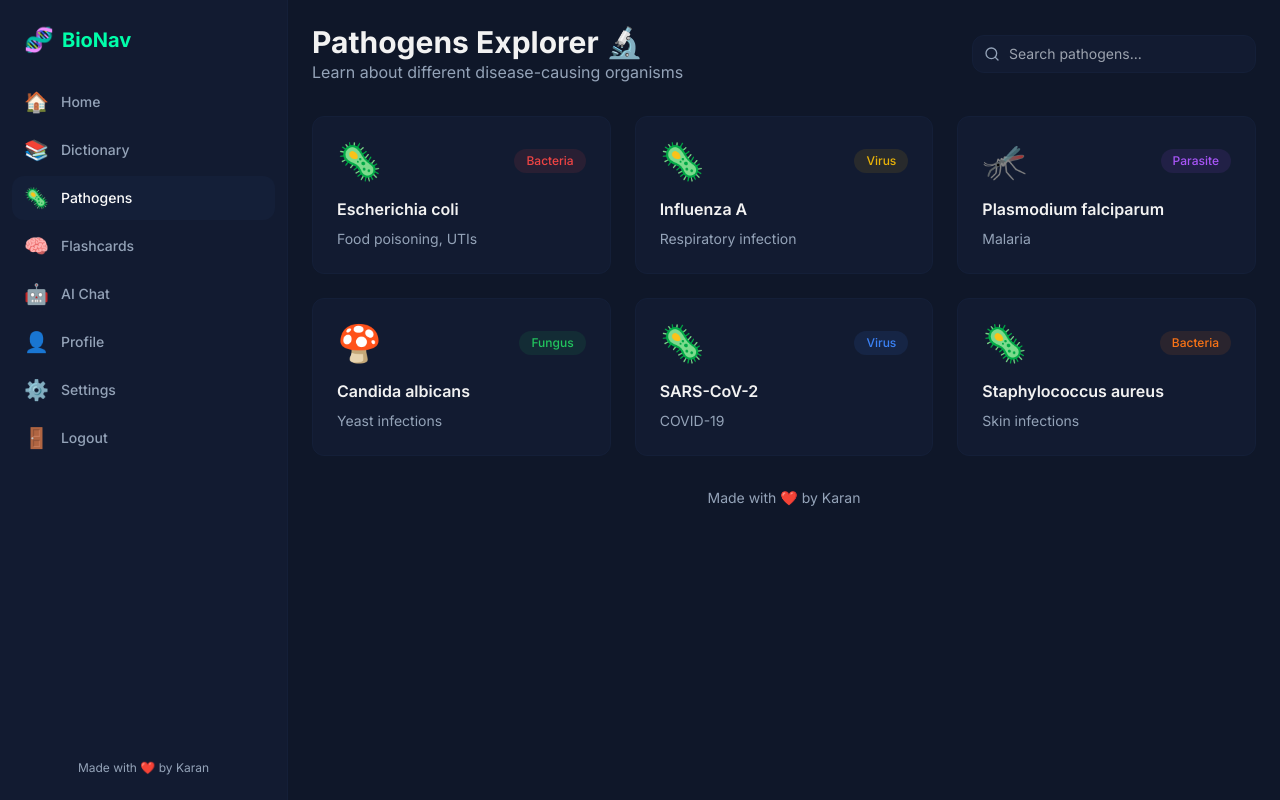
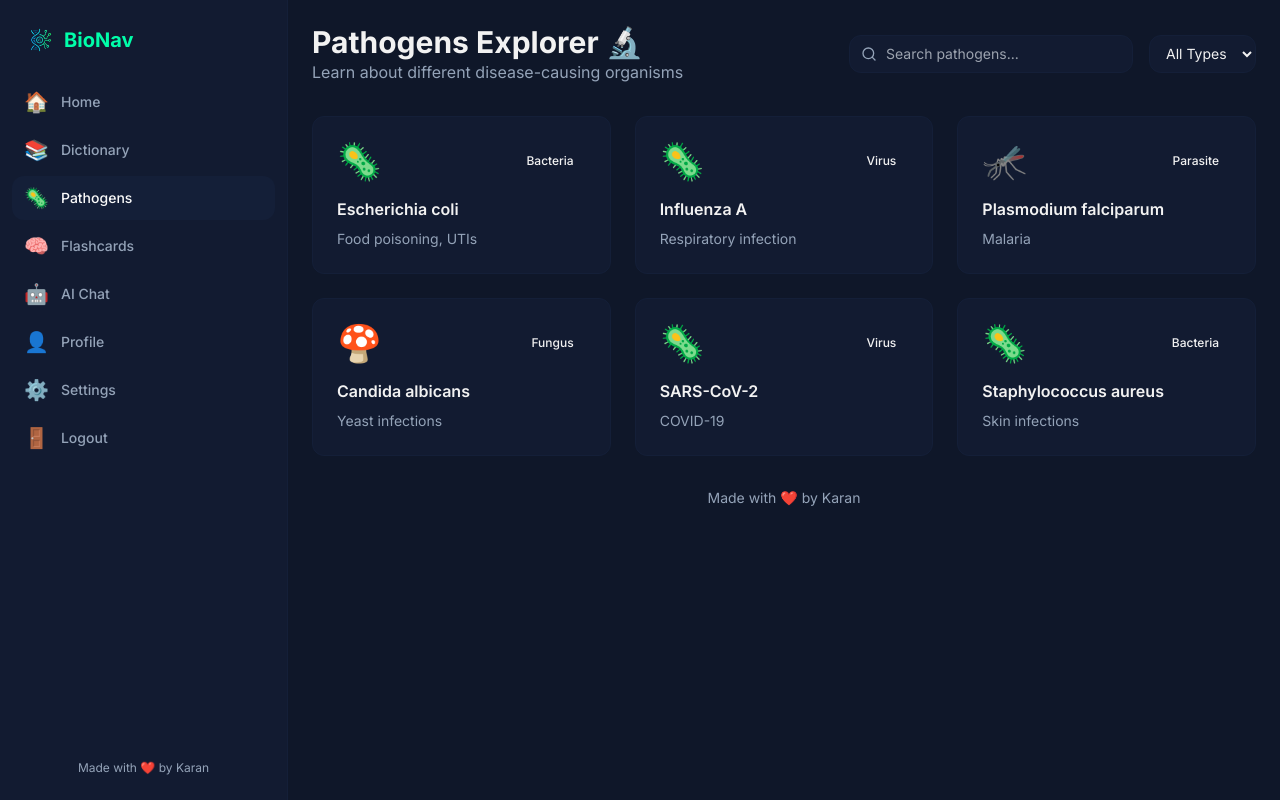
Before and after one commit to Karandev2007/BioNav, a Next.js app: page /pathogens in a window 1280 px wide. Built offline with nearby package versions, Linux system fonts and the light colour scheme; no server answers.

Commit message:
bug fixes
branding
refined and clean pathogens data and move to pathogens.json.
fixed sidebar on flashcards page.

```diff
--- a/app/(dashboard)/flashcards/page.tsx
+++ b/app/(dashboard)/flashcards/page.tsx
@@ -1,7 +1,6 @@
 "use client";
 
 import { useState } from "react";
-import { Sidebar } from "@/components/sidebar";
 import terms from "@/data/biology-terms.json";
 
 type Flashcard = {
@@ -34,14 +33,9 @@ export default function FlashcardsPage() {
   };
 
   return (
-    <div className="h-full relative">
-      <div className="hidden h-full md:flex md:w-72 md:flex-col md:fixed md:inset-y-0 z-[80] bg-gray-900">
-        <Sidebar />
-      </div>
-      <main className="md:pl-72">
-        <div className="mx-auto max-w-4xl space-y-4 p-8">
+    <div className="container mx-auto max-w-4xl space-y-4 p-6">
       <div className="flex items-center justify-between">
-            <h2 className="text-3xl font-bold tracking-tight">Flashcards</h2>
+        <h2 className="text-3xl font-bold tracking-tight">Flashcards 🧠</h2>
       </div>
 
       <div className="flex flex-col items-center justify-center min-h-[60vh]">
@@ -88,8 +82,6 @@ export default function FlashcardsPage() {
           </button>
         </div>
       </div>
-        </div>
-      </main>
 
       <style jsx>{`
         .perspective-1000 {
--- a/app/(dashboard)/pathogens/page.tsx
+++ b/app/(dashboard)/pathogens/page.tsx
@@ -1,51 +1,21 @@
+"use client";
+
+import { useState } from "react";
 import { Search } from "lucide-react";
-
-const pathogens = [
-  {
-    name: "Escherichia coli",
-    type: "Bacteria",
-    description: "Food poisoning, UTIs",
-    emoji: "🦠",
-    color: "bg-red-500/10 text-red-500",
-  },
-  {
-    name: "Influenza A",
-    type: "Virus",
-    description: "Respiratory infection",
-    emoji: "🦠",
-    color: "bg-yellow-500/10 text-yellow-500",
-  },
-  {
-    name: "Plasmodium falciparum",
-    type: "Parasite",
-    description: "Malaria",
-    emoji: "🦟",
-    color: "bg-purple-500/10 text-purple-500",
-  },
-  {
-    name: "Candida albicans",
-    type: "Fungus",
-    description: "Yeast infections",
-    emoji: "🍄",
-    color: "bg-green-500/10 text-green-500",
-  },
-  {
-    name: "SARS-CoV-2",
-    type: "Virus",
-    description: "COVID-19",
-    emoji: "🦠",
-    color: "bg-blue-500/10 text-blue-500",
-  },
-  {
-    name: "Staphylococcus aureus",
-    type: "Bacteria",
-    description: "Skin infections",
-    emoji: "🦠",
-    color: "bg-orange-500/10 text-orange-500",
-  },
-];
+import pathogens from "@/data/pathogens.json";
 
 export default function PathogensPage() {
+  const [search, setSearch] = useState("");
+  const [type, setType] = useState("all");
+
+  const filteredPathogens = pathogens.pathogens.filter((pathogen) => {
+    const matchesSearch =
+      pathogen.name.toLowerCase().includes(search.toLowerCase()) ||
+      pathogen.description.toLowerCase().includes(search.toLowerCase());
+    const matchesType = type === "all" || pathogen.type.toLowerCase() === type.toLowerCase();
+    return matchesSearch && matchesType;
+  });
+
   return (
     <div className="container mx-auto p-6">
       <div className="mb-8 flex flex-col gap-4 md:flex-row md:items-center md:justify-between">
@@ -55,20 +25,35 @@ export default function PathogensPage() {
             Learn about different disease-causing organisms
           </p>
         </div>
+        <div className="flex gap-4">
           <div className="relative">
             <Search className="absolute left-3 top-1/2 h-4 w-4 -translate-y-1/2 text-muted-foreground" />
             <input
               type="text"
               placeholder="Search pathogens..."
+              value={search}
+              onChange={(e) => setSearch(e.target.value)}
               className="w-full rounded-lg border bg-card px-9 py-2 text-sm focus:outline-none focus:ring-2 focus:ring-primary"
             />
+          </div>
+          <select
+            value={type}
+            onChange={(e) => setType(e.target.value)}
+            className="rounded-lg border bg-card px-3 py-2 text-sm focus:outline-none focus:ring-2 focus:ring-primary"
+          >
+            <option value="all">All Types</option>
+            <option value="bacteria">Bacteria</option>
+            <option value="virus">Virus</option>
+            <option value="parasite">Parasite</option>
+            <option value="fungus">Fungus</option>
+          </select>
         </div>
       </div>
 
       <div className="grid gap-6 md:grid-cols-2 lg:grid-cols-3">
-        {pathogens.map((pathogen) => (
+        {filteredPathogens.map((pathogen) => (
           <div
-            key={pathogen.name}
+            key={pathogen.id}
             className="group relative overflow-hidden rounded-lg border bg-card p-6 transition-all hover:border-primary"
           >
             <div className="mb-4 flex items-center justify-between">
--- a/app/layout.tsx
+++ b/app/layout.tsx
@@ -1,3 +1,4 @@
+import type { Metadata } from "next";
 import { ThemeProvider } from "@/components/theme-provider";
 import { ClerkProvider } from "@clerk/nextjs";
 import { Inter } from "next/font/google";
@@ -5,9 +6,14 @@ import "./globals.css";
 
 const inter = Inter({ subsets: ["latin"] });
 
-export const metadata = {
-  title: "BioNav - Your Biology Learning Platform",
-  description: "Learn biology concepts, study pathogens, and more with BioNav",
+export const metadata: Metadata = {
+  title: "BioNav - Your Biology Learning Journey",
+  description: "Explore biology concepts, study pathogens, create flashcards, and chat with our AI tutor.",
+  icons: {
+    icon: "/logo.png",
+    shortcut: "/logo.png",
+    apple: "/logo.png",
+  },
 };
 
 export default function RootLayout({
--- a/app/page.tsx
+++ b/app/page.tsx
@@ -1,6 +1,7 @@
 "use client";
 
 import Link from "next/link";
+import Image from "next/image";
 
 export default function HomePage() {
   return (
@@ -14,8 +15,18 @@ export default function HomePage() {
 
         {/* content */}
         <div className="mx-auto max-w-2xl text-center">
-          <div className="mb-8 inline-flex rounded-full px-3 py-1 text-sm leading-6 text-muted-foreground ring-1 ring-border/10 hover:ring-border/20">
-            Welcome to BioNav 🧬
+          <div className="mb-8 flex flex-col items-center gap-4">
+            <div className="relative h-16 w-16">
+              <Image
+                src="/logo.png"
+                alt="BioNav Logo"
+                fill
+                className="object-contain"
+              />
+            </div>
+            <div className="inline-flex rounded-full px-3 py-1 text-sm leading-6 text-muted-foreground ring-1 ring-border/10 hover:ring-border/20">
+              Welcome to BioNav
+            </div>
           </div>
           <h1 className="text-4xl font-bold tracking-tight text-foreground sm:text-6xl">
             Your Biology Learning Journey Starts Here
--- a/components/sidebar.tsx
+++ b/components/sidebar.tsx
@@ -1,6 +1,7 @@
 "use client";
 
 import Link from "next/link";
+import Image from "next/image";
 import { usePathname, useRouter } from "next/navigation";
 import { cn } from "@/lib/utils";
 import { UserButton, SignOutButton } from "@clerk/nextjs";
@@ -58,7 +59,14 @@ export function Sidebar() {
     <div className="flex h-full w-full flex-col space-y-4 bg-card py-4">
       <div className="flex items-center justify-between px-3 py-2">
         <Link href="/dashboard" className="flex items-center gap-2 pl-3">
-          <span className="text-2xl">🧬</span>
+          <div className="relative h-8 w-8">
+            <Image
+              src="/logo.png"
+              alt="BioNav Logo"
+              fill
+              className="object-contain"
+            />
+          </div>
           <h1 className="text-xl font-bold text-primary">BioNav</h1>
         </Link>
         <UserButton afterSignOutUrl="/" />
--- a/data/pathogens.json
+++ b/data/pathogens.json
@@ -1,87 +1,52 @@
 {
   "pathogens": [
     {
-      "id": "influenza-a",
-      "name": "Influenza A Virus",
-      "type": "Virus",
-      "description": "A highly contagious respiratory virus that causes seasonal flu epidemics.",
-      "symptoms": [
-        "Fever",
-        "Cough",
-        "Fatigue",
-        "Body aches",
-        "Headache"
-      ],
-      "transmission": "Airborne droplets, close contact",
-      "prevention": [
-        "Annual vaccination",
-        "Hand hygiene",
-        "Respiratory etiquette"
-      ],
-      "severity": "Moderate to High",
-      "treatment": "Antiviral medications, supportive care"
+      "id": 1,
+      "name": "Escherichia coli",
+      "type": "Bacteria",
+      "description": "Food poisoning, UTIs",
+      "emoji": "🦠",
+      "color": "bg-red-500/10 text-red-500"
     },
     {
-      "id": "e-coli",
-      "name": "Escherichia coli",
-      "type": "Bacteria",
-      "description": "A bacterium commonly found in the intestines, some strains can cause severe illness.",
-      "symptoms": [
-        "Diarrhea",
-        "Abdominal cramps",
-        "Nausea",
-        "Vomiting",
-        "Fever"
-      ],
-      "transmission": "Contaminated food or water",
-      "prevention": [
-        "Food safety practices",
-        "Hand washing",
-        "Clean water"
-      ],
-      "severity": "Mild to Severe",
-      "treatment": "Antibiotics (in severe cases), hydration"
+      "id": 2,
+      "name": "Influenza A",
+      "type": "Virus",
+      "description": "Respiratory infection",
+      "emoji": "🦠",
+      "color": "bg-yellow-500/10 text-yellow-500"
     },
     {
-      "id": "p-falciparum",
+      "id": 3,
       "name": "Plasmodium falciparum",
-      "type": "Protozoa",
-      "description": "A parasitic protozoan that causes malaria, transmitted by mosquitoes.",
-      "symptoms": [
-        "High fever",
-        "Chills",
-        "Sweating",
-        "Headache",
-        "Muscle pain"
-      ],
-      "transmission": "Mosquito bites",
-      "prevention": [
-        "Mosquito nets",
-        "Insect repellent",
-        "Antimalarial drugs"
-      ],
-      "severity": "High",
-      "treatment": "Antimalarial medications"
+      "type": "Parasite",
+      "description": "Malaria",
+      "emoji": "🦟",
+      "color": "bg-purple-500/10 text-purple-500"
     },
     {
-      "id": "c-albicans",
+      "id": 4,
       "name": "Candida albicans",
       "type": "Fungus",
-      "description": "A fungal species that can cause opportunistic infections in humans.",
-      "symptoms": [
-        "White patches",
-        "Redness",
-        "Itching",
-        "Burning sensation"
-      ],
-      "transmission": "Direct contact, compromised immunity",
-      "prevention": [
-        "Good hygiene",
-        "Balanced diet",
-        "Immune system support"
-      ],
-      "severity": "Mild to Moderate",
-      "treatment": "Antifungal medications"
+      "description": "Yeast infections",
+      "emoji": "🍄",
+      "color": "bg-green-500/10 text-green-500"
+    },
+    {
+      "id": 5,
+      "name": "SARS-CoV-2",
+      "type": "Virus",
+      "description": "COVID-19",
+      "emoji": "🦠",
+      "color": "bg-blue-500/10 text-blue-500"
+    },
+    {
+      "id": 6,
+      "name": "Staphylococcus aureus",
+      "type": "Bacteria",
+      "description": "Skin infections",
+      "emoji": "🦠",
+      "color": "bg-orange-500/10 text-orange-500"
     }
   ]
 }
```
Also changed, not shown: public/logo.png (added). Lines whose indentation alone changed are shown as unchanged.
